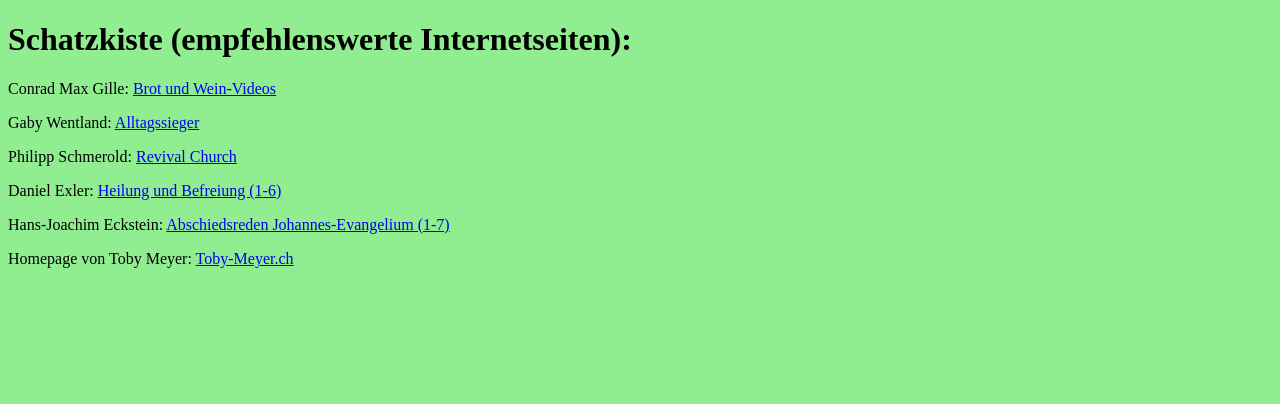
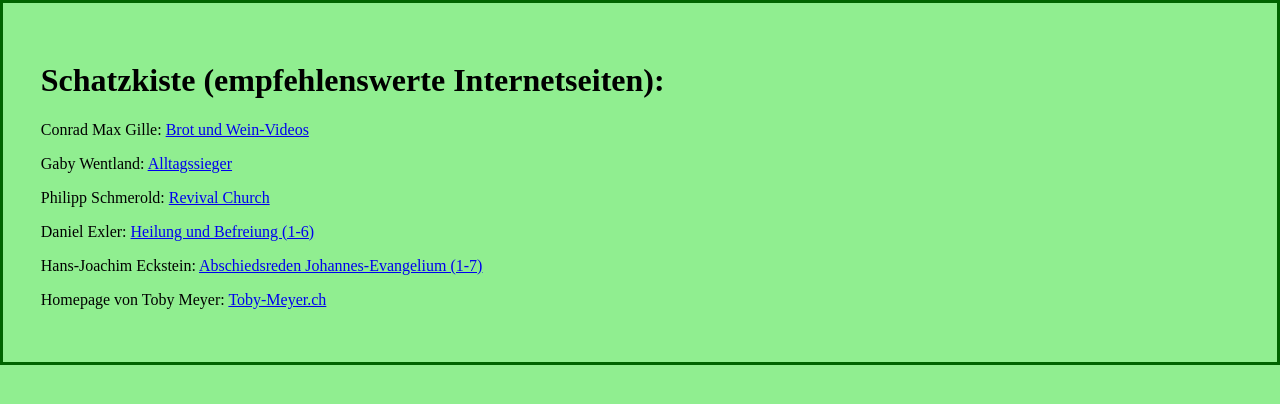
Before and after one commit to RomediPitsch2/Home, a plain HTML site: page index.html in a window 1280 px wide. Drawn offline with Linux system fonts and the light colour scheme.

Commit message:
Update index.html

```diff
--- a/index.html
+++ b/index.html
@@ -4,7 +4,11 @@
     <title>Empfehlenswerte Internetseiten</title>
     <style>
       body {
-        background-color:  lightgreen;;
+        background-color:  lightgreen;
+        border: 3px solid darkgreen;      /* Rahmenfarbe und -dicke */
+        padding: 1cm;                     /* Abstand vom Rahmen zum Inhalt */
+        margin: 0;                        /* Kein äußerer Abstand */
+        box-sizing: border-box;           /* Rahmen und Padding werden korrekt berechnet */
       }
     </style>
   </head>
```
